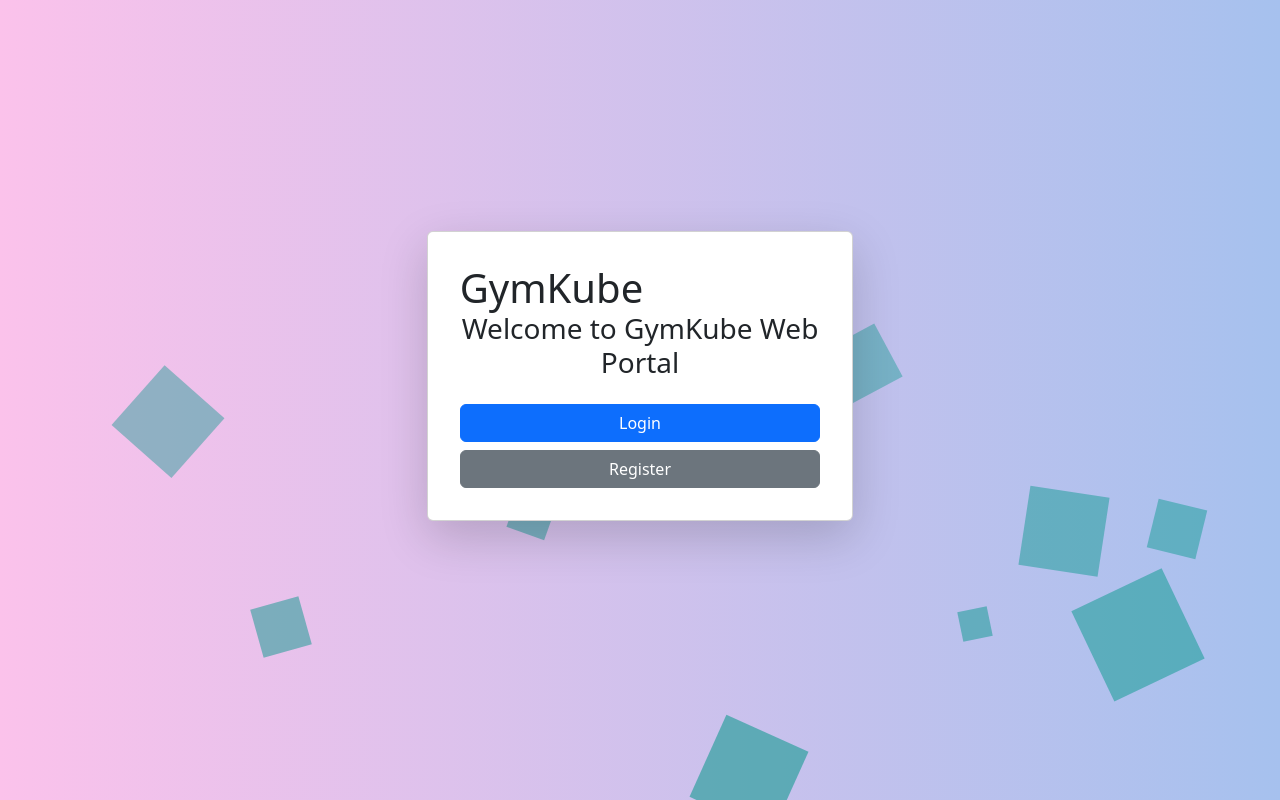
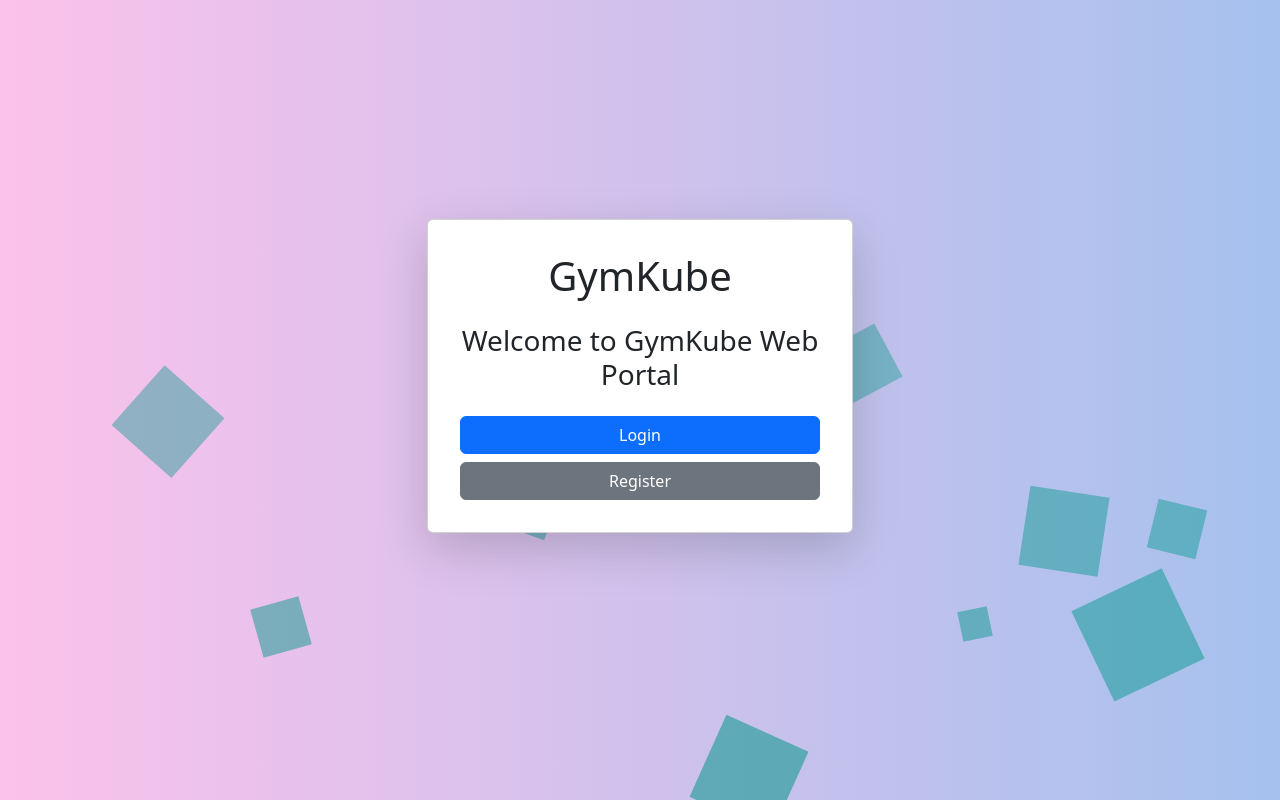
Before and after one commit to jaywmz/CSC3104-Cloud-and-Distributed-Computing-GYM, a React (Create React App) app in the folder client/gym-booking/: page / in a window 1280 px wide. Built offline with nearby package versions, Linux system fonts and the light colour scheme; a small style sheet from the web is missing.

Commit message:
fix: remove display inline from card-title class in CSS

```diff
--- a/client/gym-booking/src/css/OccupancyPage.css
+++ b/client/gym-booking/src/css/OccupancyPage.css
@@ -123,7 +123,6 @@ h2 {
 
 .card-title {
     transition: color 0.3s ease;
-    display: inline;
 }
 
 .card-title:hover {
```
